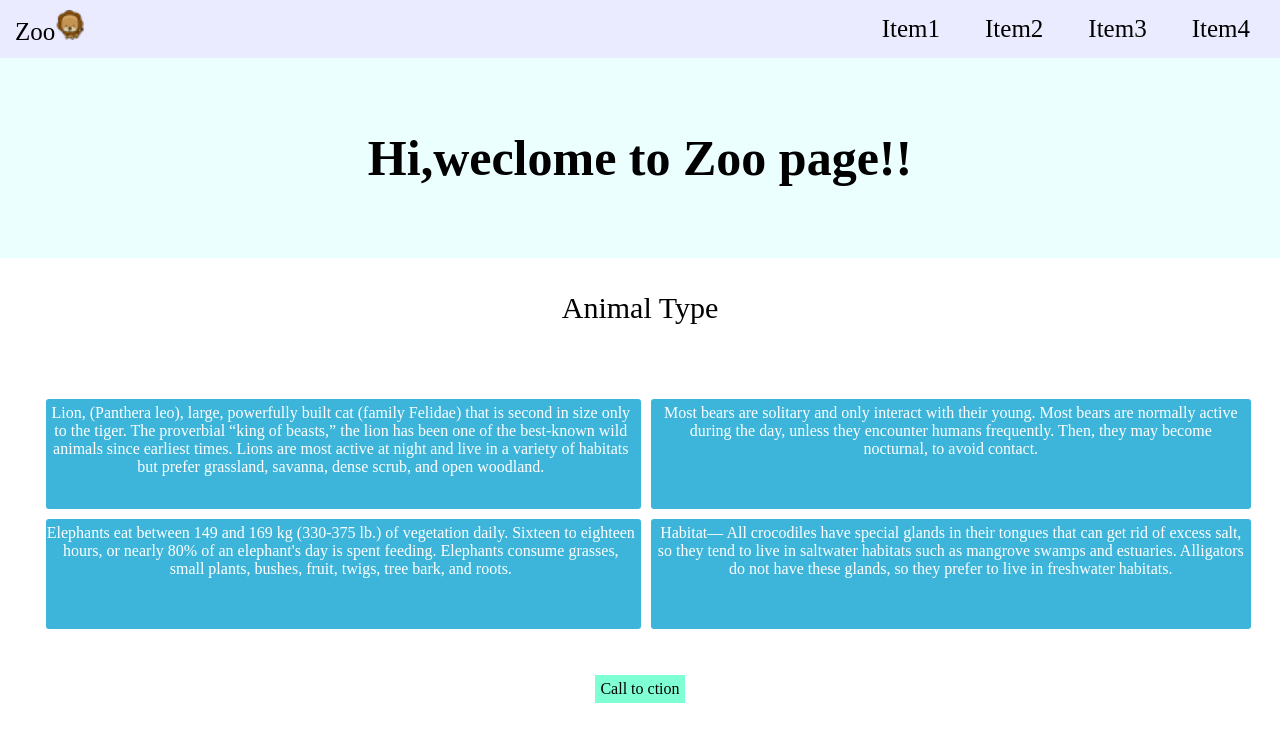
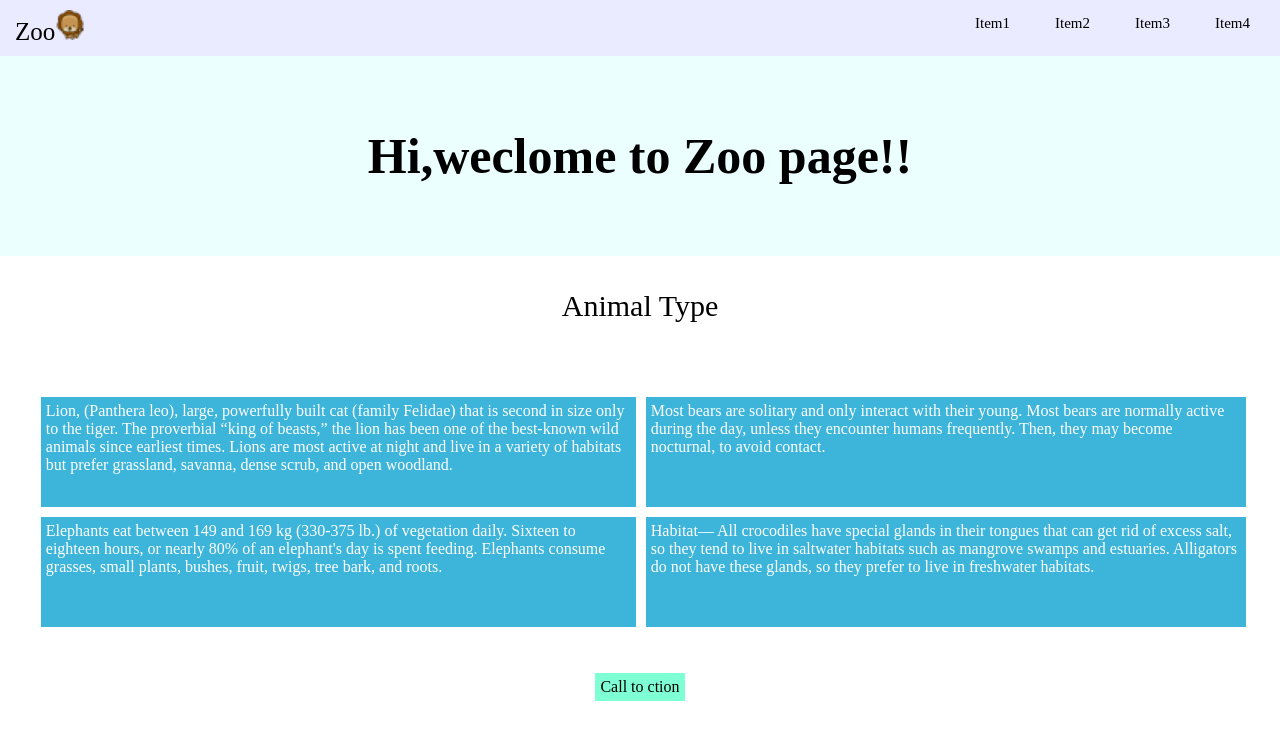
Before and after one commit to weilong-create/remote-assignments, a plain HTML site: page Week-1/Assignments-6/index.html in a window 1280 px wide. Drawn offline with Linux system fonts and the light colour scheme.

Commit message:
Update style.css

```diff
--- a/Week-1/Assignments-6/style.css
+++ b/Week-1/Assignments-6/style.css
@@ -18,7 +18,7 @@
 
 }
 .item2{
-    font-size: 25px;
+    font-size: 15px;
     margin-left: auto;
     color:black;
     padding: 5px;
@@ -47,31 +47,26 @@
 }
 /* 四個方塊 */
 .content{
-
     display:flex;
     flex-wrap: wrap;
     justify-content:center;
-
 }
 /* 第一個方框 */
 .name1{
     color: #fff;
-    text-align: center;
+    /* text-align: center; */
 	margin: 5px;
     padding: 5px;
 	background: #3db5da;
-    border-radius: 3px;
     width:300px;
-
 }
 
 .name2{
     color: #fff;
-    text-align: center;
+    /* text-align: center; */
 	margin: 5px;
     padding: 5px;
 	background: #3db5da;
-    border-radius: 3px;
     width:300px;
 
 }
@@ -84,8 +79,8 @@
         height: 280px;
     }
     .name1{
-        padding-left:0px;
-        width: 590px;
+        margin-left:0px;
+        width: 585px;
         height:100px;
     }
     .name2{
```
